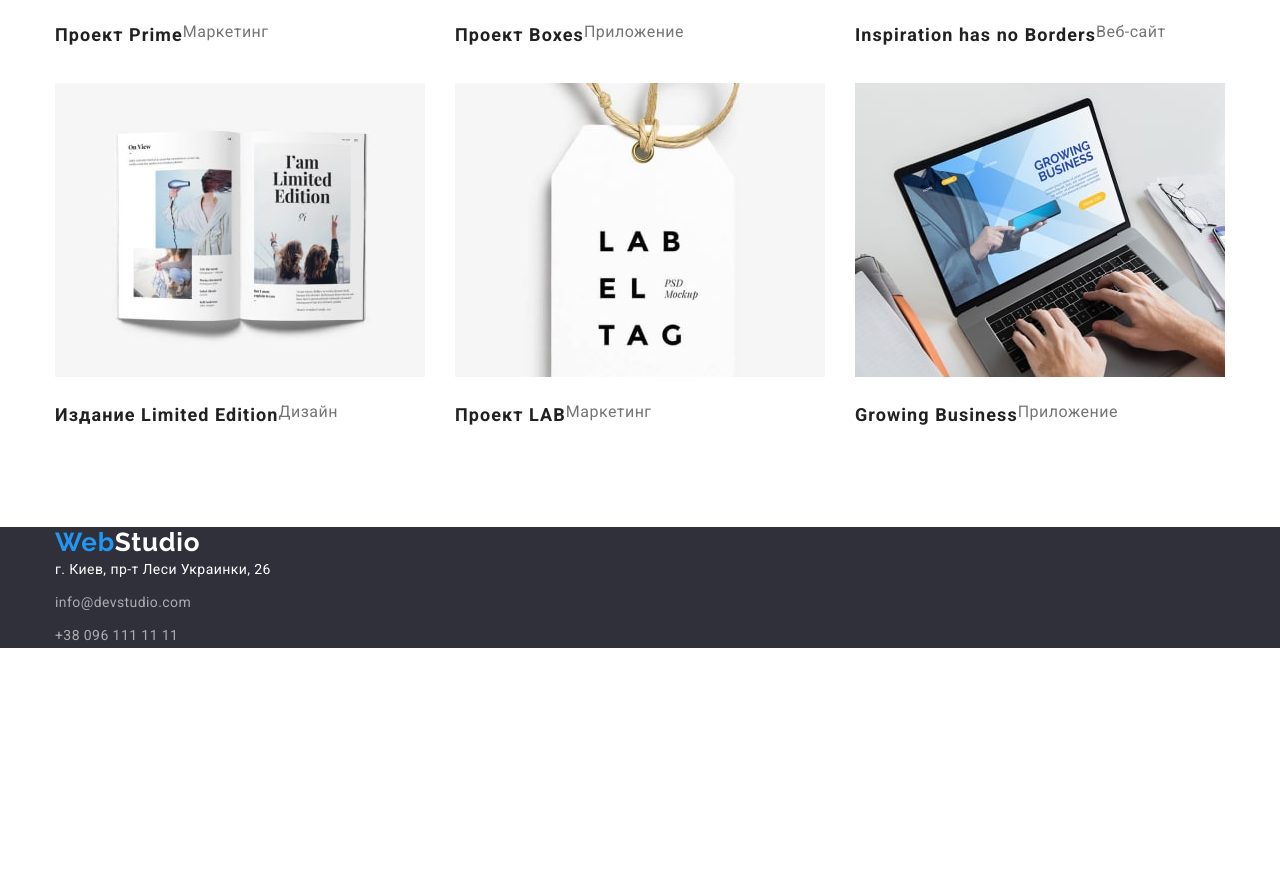
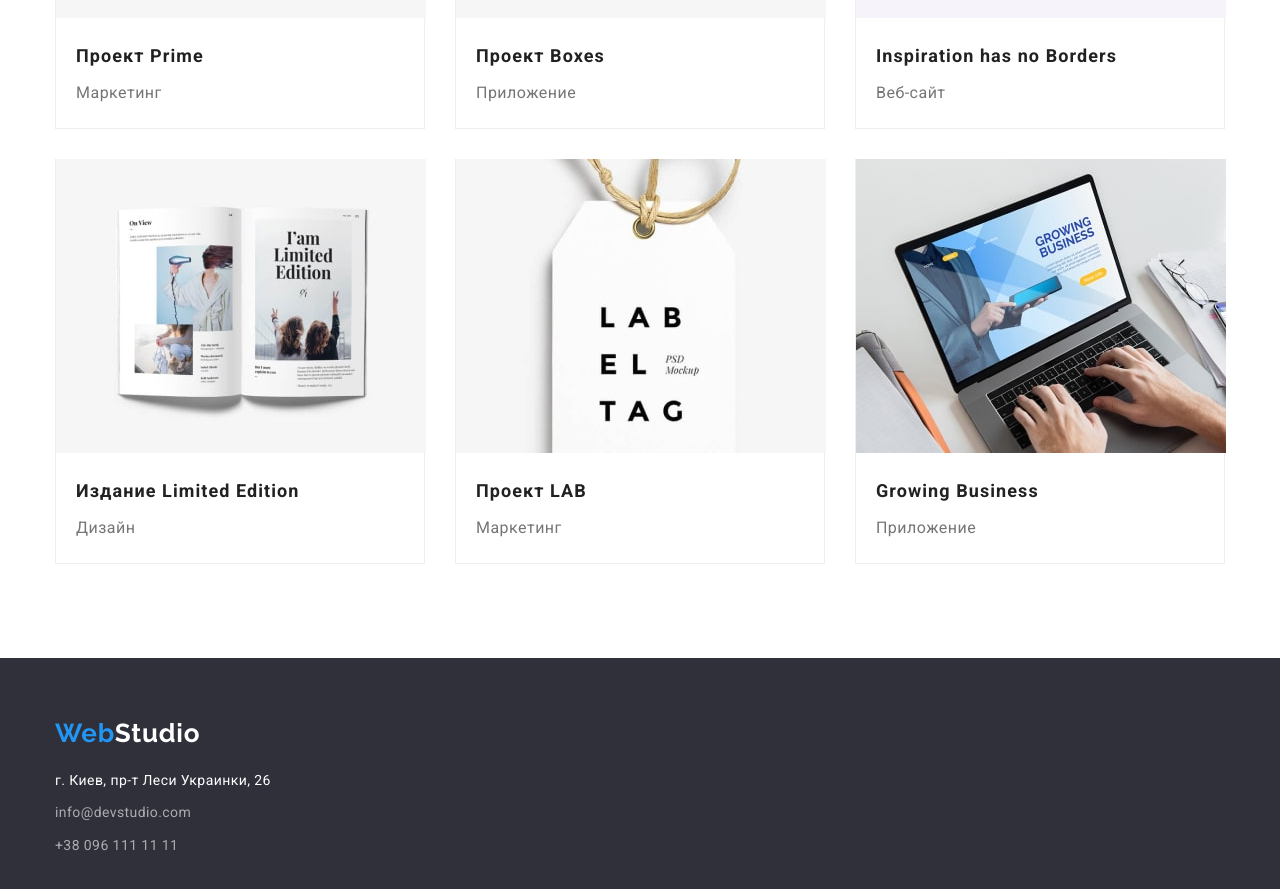
Before and after one commit to DmitriyNesterenko2404/goit-markup-hw-03, a plain HTML site: page portfolio.html in a window 1280 px wide. Shown: the part 963-1852 px from the top of the page. Before the commit the page ends 1681 px from the top, so only its background shows below. Drawn offline with nearby package versions, Linux system fonts and the light colour scheme.

Commit message:
Внесение изменений в css

```diff
--- a/css/style.css
+++ b/css/style.css
@@ -154,6 +154,8 @@ ul {
 
 .hero-titel {
   width: 696px;
+  margin-left: auto;
+  margin-right: auto;
   margin-bottom: 30px;
 
   font-weight: 900;
@@ -165,6 +167,8 @@ ul {
 }
 
 .hero-button {
+  margin-left: auto;
+  margin-right: auto;
   width: 200px;
   height: 50px;
   border-radius: 4px;
@@ -256,6 +260,13 @@ ul {
   margin-right: 30px;
 }
 
+.team-item {
+  background-color: #ffffff;
+  border-radius: 0 0 4px 4px;
+  box-shadow: 0 2px 1px 0 rgba(0, 0, 0, 0.2), 0 1px 1px 0 rgba(0, 0, 0, 0.14),
+    0 1px 3px 0 rgba(0, 0, 0, 0.12);
+}
+
 .team-img {
   margin-bottom: 30px;
 }
@@ -271,6 +282,8 @@ ul {
   color: var(--secondary-titel-color);
 }
 .team-member-text {
+  margin-bottom: 30px;
+
   font-weight: 400;
   font-size: 16px;
   line-height: 1.19;
@@ -284,8 +297,13 @@ ul {
   background-color: #2f303a;
 }
 
-.footer-logo {
-  padding: 60px 0 161px 0;
+.footer-container {
+  padding-top: 60px;
+  padding-bottom: 60px;
+}
+
+.footer-logo-box {
+  padding-bottom: 20px;
 }
 
 .footer-logo {
@@ -354,6 +372,9 @@ ul {
 }
 
 .portfolio-button {
+  border: 0;
+  border-radius: 4px;
+
   font-weight: 500;
   font-size: 16px;
   line-height: 1.62;
@@ -371,9 +392,19 @@ ul {
 .produkt-list {
   display: flex;
   flex-wrap: wrap;
+
+  border: 1px;
+  border-color: rgba(238, 238, 238, 1);
 }
 
 .produkt-img {
+  margin-bottom: 20px;
+}
+
+.produkt-text-box {
+  display: inline-block;
+  flex-wrap: wrap;
+  margin-left: 20px;
   margin-bottom: 20px;
 }
 
@@ -381,6 +412,10 @@ ul {
   width: calc((100% - 60px) / 3);
   margin-right: 30px;
   margin-bottom: 30px;
+
+  border-right: 1px solid rgba(238, 238, 238, 1);
+  border-left: 1px solid rgba(238, 238, 238, 1);
+  border-bottom: 1px solid rgba(238, 238, 238, 1);
 }
 
 .produkt-item:nth-child(3n) {
@@ -392,6 +427,8 @@ ul {
 }
 
 .produkt-titel {
+  margin-bottom: 4px;
+
   font-weight: 700;
   font-size: 18px;
   line-height: 2;
--- a/portfolio.html
+++ b/portfolio.html
@@ -59,72 +59,90 @@
                     <li class="produkt-item">
                         <a class="produkt-list link" href="">
                             <img class="produkt-img" src="./imagis/portfolio/portfolio1.jpg" alt="Открытый ноутбук" width="370" height="294">
+                            <div class="produkt-text-box">
                                 <h3 class="produkt-titel">Технокряк</h3>
                                 <p class="produkt-text">Веб-сайт</p>
+                            </div>
                         </a>
                     </li>
 
                     <li class="produkt-item">
                         <a class="produkt-list link" href="">
                             <img class="produkt-img" src="./imagis/portfolio/portfolio2.jpg" alt="Баскетболисты" width="370" height="294">
+                            <div class="produkt-text-box">
                                 <h3 class="produkt-titel">Постер <span lang="en">New Orlean vs Golden Star</span></h3>
                                 <p class="produkt-text">Дизайн</p>
+                            </div>
                         </a>
                     </li>
 
                     <li class="produkt-item">
                         <a class="produkt-list link" href="">
                             <img class="produkt-img" src="./imagis/portfolio/portfolio3.jpg" alt="Рыбный ресторан" width="370" height="294">
+                            <div class="produkt-text-box">
                                 <h3 class="produkt-titel">Ресторан <span lang="en">Seafood</span></h3>
                                 <p class="produkt-text">Приложениет</p>
+                            </div>
                         </a>
                     </li>
 
                     <li class="produkt-item">
                         <a class="produkt-list link" href="">
                             <img class="produkt-img" src="./imagis/portfolio/portfolio4.jpg" alt="Наушники" width="370" height="294">
+                            <div class="produkt-text-box">
                                 <h3 class="produkt-titel">Проект <span lang="en">Prime</span></h3>
                                 <p class="produkt-text">Маркетинг</p>
+                            </div>
                         </a>
                     </li>
 
                     <li class="produkt-item">
                         <a class="produkt-list link" href="">
                             <img class="produkt-img" src="./imagis/portfolio/portfolio5.jpg" alt="Коробки" width="370" height="294">
+                            <div class="produkt-text-box">
                                 <h3 class="produkt-titel">Проект <span lang="en">Boxes</span></h3>
                                 <p class="produkt-text">Приложение</p>
+                            </div>
                         </a>
                     </li>
 
                     <li class="produkt-item">
                         <a class="produkt-list link" href="">
                             <img class="produkt-img" src="./imagis/portfolio/portfolio6.jpg" alt="Монитор" width="370" height="294">
+                            <div class="produkt-text-box">
                                 <h3 class="produkt-titel" lang="en">Inspiration has no Borders</h3>
                                 <p class="produkt-text">Веб-сайт</p>
+                            </div>
                         </a>
                     </li>
 
                     <li class="produkt-item">
                         <a class="produkt-list link" href="">
                             <img class="produkt-img" src="./imagis/portfolio/portfolio7.jpg" alt="Брошура" width="370" height="294">
+                            <div class="produkt-text-box">
                                 <h3 class="produkt-titel">Издание <span lang="en">Limited Edition</span></h3>
                                 <p class="produkt-text">Дизайн</p>
+                            </div>
                         </a>
                     </li>
 
                     <li class="produkt-item">
                         <a class="produkt-list link" href="">
                             <img class="produkt-img" src="./imagis/portfolio/portfolio8.jpg" alt="Бирка" width="370" height="294">
+                            <div class="produkt-text-box">
                                 <h3 class="produkt-titel">Проект <span lang="en">LAB</span></h3>
                                 <p class="produkt-text">Маркетинг</p>
+                            </div>
                         </a>
                     </li>
 
                     <li class="produkt-item">
                         <a class="produkt-list link" href="">
                             <img class="produkt-img" src="./imagis/portfolio/portfolio9.jpg" alt="Ноутбук" width="370" height="294">
+                            <div class="produkt-text-box">
                                 <h3 class="produkt-titel" lang="en">Growing Business</h3>
                                 <p class="produkt-text">Приложение</p>
+                            </div>
                         </a>
                     </li>
                 </ul>
@@ -134,12 +152,14 @@
 
     <!--Подвал-->
     <footer class="footer">
-        <div class="container">
-            <address>
-                <a href="./index.html" class="footer-logo link header-logo-fp" lang="en">Web<span class="footer-logo-sp">Studio</span></a>
+        <div class="container footer-container">
+            <div class="footer-logo-box">
+                <a class="footer-logo link header-logo-fp" href="./index.html" lang="en">Web<span
+                        class="footer-logo-sp">Studio</span></a>
+            </div>
             <ul class="footer-list list">
-                    <li class="footer-item"><a href="https://goo.gl/maps/JxcEm6r7qAbZ7r7h9" class="footer-address link" target="_blank" rel="noopener noreferrer">г. Киев,
-                            пр-т Леси Украинки, 26</a></li>
+                <li class="footer-item"><a href="https://goo.gl/maps/JxcEm6r7qAbZ7r7h9" class="footer-address link"
+                        target="_blank" rel="noopener noreferrer">г. Киев, пр-т Леси Украинки, 26</a></li>
                 <li class="footer-item"><a href="mailto:info@devstudio.com" class="footer-mail link">info@devstudio.com</a></li>
                 <li class="footer-item"><a href="tel:+380961111111" class="footer-tel link">+38 096 111 11 11</a></li>
             </ul>
```
Also changed, not shown: index.html (+5 -3 lines). Lines whose indentation alone changed are shown as unchanged.
